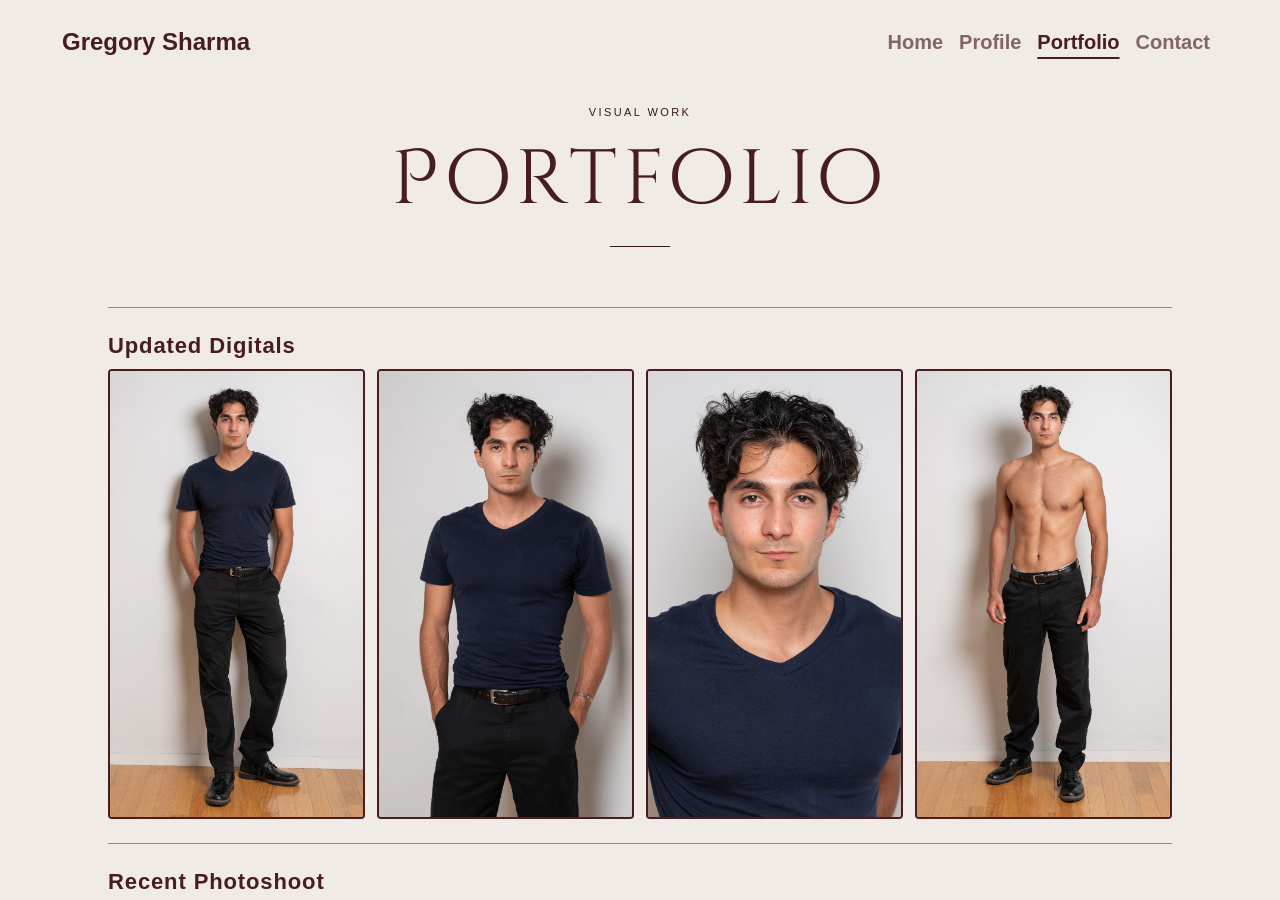
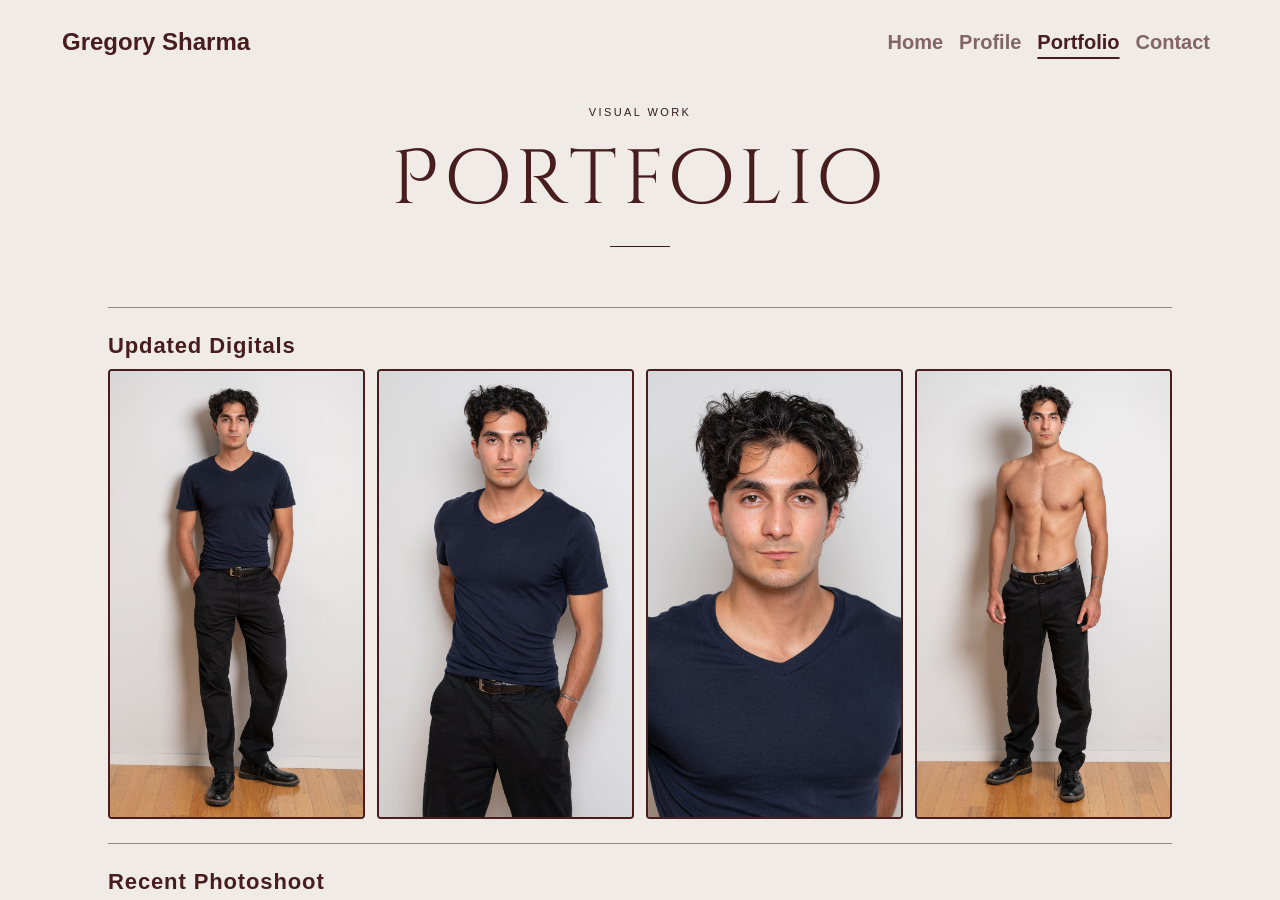
Before and after one commit to gregory-Om/gregory-sharma-modeling-portfolio, a Jekyll site: the page built from _pages/gallery.md, in a window 1280 px wide and 900 px high. Built offline with Jekyll 4.4.1, drawn with Linux system fonts in a browser that asks for light colours; some web fonts are replaced.

Commit message:
lightweight changes

```diff
--- a/_layouts/contact.html
+++ b/_layouts/contact.html
@@ -9,8 +9,7 @@
   <link rel="stylesheet" href="{{ "/assets/css/main.css" | relative_url }}">
   <link rel="preconnect" href="https://fonts.googleapis.com">
   <link rel="preconnect" href="https://fonts.gstatic.com" crossorigin>
-  <link href="https://fonts.googleapis.com/css2?family=Forum&family=Space+Grotesk:wght@300;400;600;700&family=Oleo+Script&family=Bodoni+Moda:wght@400;500;600;700&display=swap" rel="stylesheet">
-
+  <link href="https://fonts.googleapis.com/css2?family=Forum&family=Cinzel+Decorative:wght@400;700&display=swap" rel="stylesheet">
 </head>
 
 <body class="page-contact">
--- a/_layouts/gallery.html
+++ b/_layouts/gallery.html
@@ -9,8 +9,7 @@
   <link rel="stylesheet" href="{{ "/assets/css/main.css" | relative_url }}">
   <link rel="preconnect" href="https://fonts.googleapis.com">
   <link rel="preconnect" href="https://fonts.gstatic.com" crossorigin>
-  <link href="https://fonts.googleapis.com/css2?family=Forum&family=Space+Grotesk:wght@300;400;600;700&family=Oleo+Script&family=Bodoni+Moda:wght@400;500;600;700&display=swap" rel="stylesheet">
-
+  <link href="https://fonts.googleapis.com/css2?family=Forum&family=Cinzel+Decorative:wght@400;700&display=swap" rel="stylesheet">
 </head>
 
 <body class="page-gallery theme-light">
--- a/_layouts/home.html
+++ b/_layouts/home.html
@@ -9,7 +9,7 @@
   <link rel="stylesheet" href="{{ "/assets/css/main.css" | relative_url }}">
   <link rel="preconnect" href="https://fonts.googleapis.com">
   <link rel="preconnect" href="https://fonts.gstatic.com" crossorigin>
-  <link href="https://fonts.googleapis.com/css2?family=Forum&family=Space+Grotesk:wght@300;400;600;700&family=Oleo+Script&family=Bodoni+Moda:wght@400;500;600;700&display=swap" rel="stylesheet">
+  <link href="https://fonts.googleapis.com/css2?family=Forum&family=Cinzel+Decorative:wght@400;700&display=swap" rel="stylesheet">
 </head>
 
 <script>
--- a/_layouts/profile.html
+++ b/_layouts/profile.html
@@ -9,7 +9,7 @@
   <link rel="stylesheet" href="{{ "/assets/css/main.css" | relative_url }}">
   <link rel="preconnect" href="https://fonts.googleapis.com">
   <link rel="preconnect" href="https://fonts.gstatic.com" crossorigin>
-  <link href="https://fonts.googleapis.com/css2?family=Forum&family=Space+Grotesk:wght@300;400;600;700&family=Oleo+Script&family=Bodoni+Moda:wght@400;500;600;700&display=swap" rel="stylesheet">
+  <link href="https://fonts.googleapis.com/css2?family=Forum&family=Cinzel+Decorative:wght@400;700&display=swap" rel="stylesheet">
 </head>
 
 <body class="page-profile"> <!-- CHANGE THEME HERE -->
--- a/_pages/gallery.md
+++ b/_pages/gallery.md
@@ -15,10 +15,10 @@ permalink: /projects/
     <div class="gallery-section-header">
         <div class="gallery-section-title">Updated Digitals</div>
     <div class="gallery-grid">
-      <img src="{{ "/assets/images/MMP_0099.jpg" | relative_url }}" alt="photo" class="gallery-img" loading="lazy">
-      <img src="{{ "/assets/images/MMP_0367.jpg" | relative_url }}" alt="photo" class="gallery-img" loading="lazy" style="object-position: center bottom;">
-      <img src="{{ "/assets/images/MMP_0633.jpg" | relative_url }}" alt="photo" class="gallery-img" loading="lazy">
-      <img src="{{ "/assets/images/MMP_0881.jpg" | relative_url }}" alt="photo" class="gallery-img" loading="lazy">
+      <img src="{{ "/assets/images/MMP_0099.jpg" | relative_url }}" alt="photo" class="gallery-img" loading="eager">
+      <img src="{{ "/assets/images/0001.jpg" | relative_url }}" alt="photo" class="gallery-img" loading="eager" style="object-position: center bottom;">
+      <img src="{{ "/assets/images/MMP_0633.jpg" | relative_url }}" alt="photo" class="gallery-img" loading="eager">
+      <img src="{{ "/assets/images/MMP_0881.jpg" | relative_url }}" alt="photo" class="gallery-img" loading="eager">
     </div>
   </div>
 
@@ -26,7 +26,7 @@ permalink: /projects/
     <div class="gallery-section-header">
         <div class="gallery-section-title">Recent Photoshoot</div>
     <div class="gallery-grid">
-      <img src="{{ "/assets/images/DSC04607ecropped.png" | relative_url }}" alt="photo" class="gallery-img" loading="lazy">
+      <img src="{{ "/assets/images/1111.jpg" | relative_url }}" alt="photo" class="gallery-img" loading="lazy">
       <img src="{{ "/assets/images/DSC04652ecroppedex.jpg" | relative_url }}" alt="photo" class="gallery-img" loading="lazy">
       <img src="{{ "/assets/images/DSC04637ecropped2.jpg" | relative_url }}" alt="photo" class="gallery-img" loading="lazy">
       <img src="{{ "/assets/images/DSC04669ecroppedex.jpg" | relative_url }}" alt="photo" class="gallery-img" loading="lazy">
```
Also changed, not shown: _pages/profile.md (+1 -1 lines), assets/images/0001.jpg (added), assets/images/1111.jpg (renamed from assets/images/DSC04607ecropped.JPG), 1 other file.
